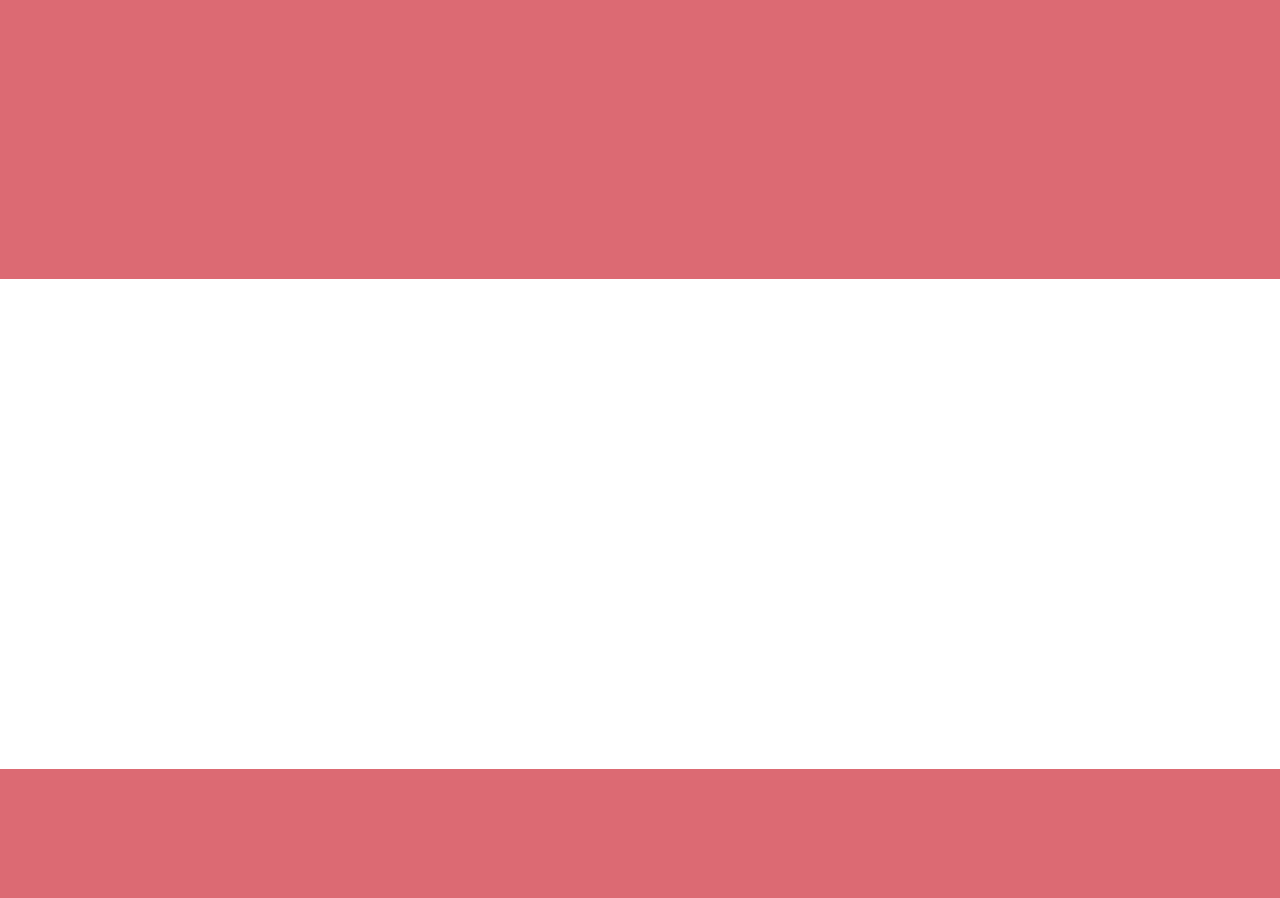
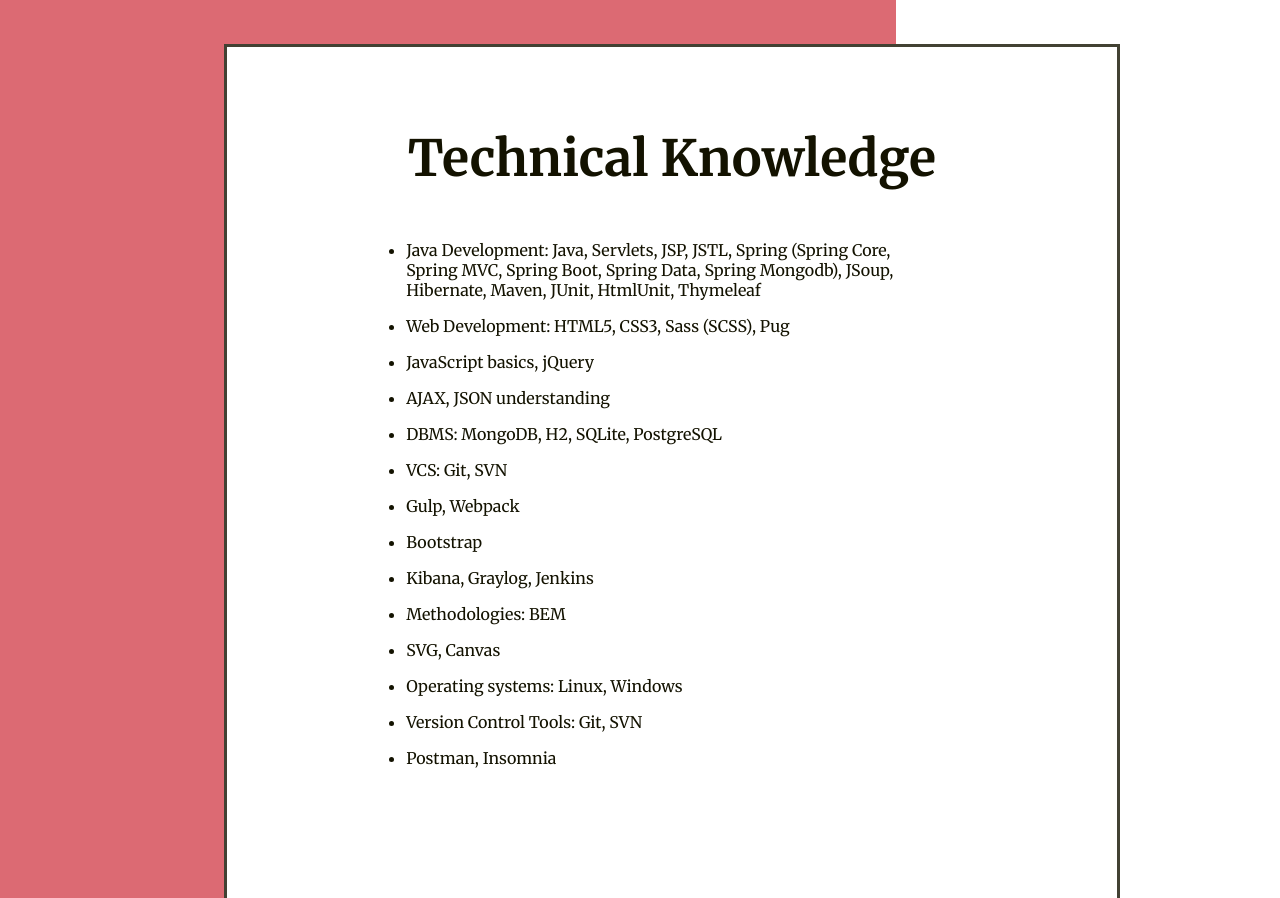
Before and after one commit to Ali-X/portfolio-landing, a website: page app/index.html in a window 1280 px wide. Shown: the part 3440-4338 px from the top of the page. Drawn offline with Linux system fonts and the light colour scheme.

Commit message:
Implement technical knowledge section

```diff
--- a/app/css/style.css
+++ b/app/css/style.css
@@ -366,8 +366,30 @@
 }
 
 .tech-section {
-  position: relative;
-  margin: 11rem 0;
-  padding: 10rem 0;
-  height: 85rem;
+  display: block;
+  padding: 11rem 30% 11rem 0;
+  width: 100%;
 }
+
+.tech-section-content {
+  margin-left: 25%;
+  margin-right: -25%;
+  padding: 8rem 20%;
+  background-color: #FFFFFF;
+  border: 3px solid rgba(19, 18, 0, 0.8);
+}
+
+.tech-section-title {
+  color: #131200;
+}
+
+.tech-section-items {
+  margin: 5rem 0;
+  font-family: "Merriweather", serif;
+  color: #131200;
+}
+
+.tech-section-item {
+  font-size: 1.6rem;
+  margin: 1.6rem 0;
+}
--- a/app/index.html
+++ b/app/index.html
@@ -17,7 +17,8 @@
         <h1 class="header-name">Alina Neshchebnaya</h1>
         <p class="header-description">Enthusiastic and proactive Software Engineer. Proficient both in BackEnd and
           FrontEnd
-          Development. Experience in Java Core, Web development, SCRUM methodology and QA processes. Have good command of
+          Development. Experience in Java Core, Web development, SCRUM methodology and QA processes. Have good command
+          of
           English.</p>
       </div>
     </div>
@@ -54,14 +55,34 @@
 </div>
 
 <div class="tech-section" id="tech-section">
-  <div class="color-block color-block--light-rose color-block--left"></div>
-  <h1 class="title title--white">Technical Knowledge</h1>
+  <div class="color-block color-block--light-rose color-block--left">
+    <div class="tech-section-content">
+      <h1 class="tech-section-title title title--white">Technical Knowledge</h1>
+      <ul class="tech-section-items">
+        <li class="tech-section-item">Java Development: Java, Servlets, JSP, JSTL, Spring (Spring Core, Spring MVC,
+          Spring Boot, Spring Data, Spring Mongodb), JSoup, Hibernate, Maven, JUnit, HtmlUnit, Thymeleaf
+        </li>
+        <li class="tech-section-item">Web Development: HTML5, CSS3, Sass (SCSS), Pug</li>
+        <li class="tech-section-item">JavaScript basics, jQuery</li>
+        <li class="tech-section-item">AJAX, JSON understanding</li>
+        <li class="tech-section-item">DBMS: MongoDB, H2, SQLite, PostgreSQL</li>
+        <li class="tech-section-item">VCS: Git, SVN</li>
+        <li class="tech-section-item">Gulp, Webpack</li>
+        <li class="tech-section-item">Bootstrap</li>
+        <li class="tech-section-item">Kibana, Graylog, Jenkins</li>
+        <li class="tech-section-item">Methodologies: BEM</li>
+        <li class="tech-section-item">SVG, Canvas</li>
+        <li class="tech-section-item">Operating systems: Linux, Windows</li>
+        <li class="tech-section-item">Version Control Tools: Git, SVN</li>
+        <li class="tech-section-item">Postman, Insomnia</li>
+      </ul>
+    </div>
+  </div>
 </div>
 
 <div class="education-section" id="education-section"></div>
 
 <div class="contact-section" id="contact-section">
-  <div class="color-block color-block--light-rose"></div>
 </div>
 
 <div class="footer"></div>
--- a/src/css/style.css
+++ b/src/css/style.css
@@ -366,8 +366,30 @@
 }
 
 .tech-section {
-  position: relative;
-  margin: 11rem 0;
-  padding: 10rem 0;
-  height: 85rem;
+  display: block;
+  padding: 11rem 30% 11rem 0;
+  width: 100%;
 }
+
+.tech-section-content {
+  margin-left: 25%;
+  margin-right: -25%;
+  padding: 8rem 20%;
+  background-color: #FFFFFF;
+  border: 3px solid rgba(19, 18, 0, 0.8);
+}
+
+.tech-section-title {
+  color: #131200;
+}
+
+.tech-section-items {
+  margin: 5rem 0;
+  font-family: "Merriweather", serif;
+  color: #131200;
+}
+
+.tech-section-item {
+  font-size: 1.6rem;
+  margin: 1.6rem 0;
+}
--- a/src/sass/_tech-section.scss
+++ b/src/sass/_tech-section.scss
@@ -1,6 +1,27 @@
 .tech-section {
-  position: relative;
-  margin: 11rem 0;
-  padding: 10rem 0;
-  height: 85rem;
+  display: block;
+  padding: 11rem 30% 11rem 0;
+  width: 100%;
 }
+
+.tech-section-content {
+  margin-left: 25%;
+  margin-right: -25%;
+  padding: 8rem 20%;
+  background-color: $white-color;
+  border: 3px solid rgba(19, 18, 0, 0.8);
+}
+
+.tech-section-title {
+  color: $smoky-black-color;
+}
+
+.tech-section-items {
+  margin: 5rem 0;
+  font-family: $font-family;
+  color: $smoky-black-color;
+}
+.tech-section-item {
+  font-size: 1.6rem;
+  margin: 1.6rem 0;
+}
```
Also changed, not shown: src/index.html (+25 -4 lines).
